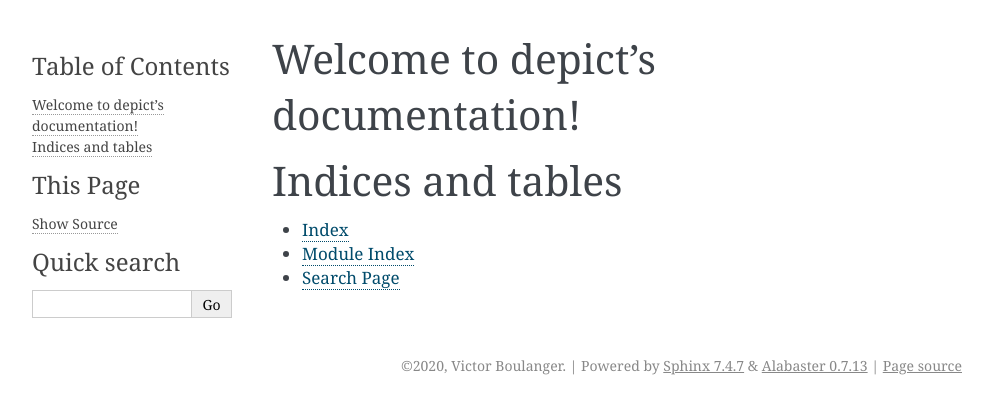
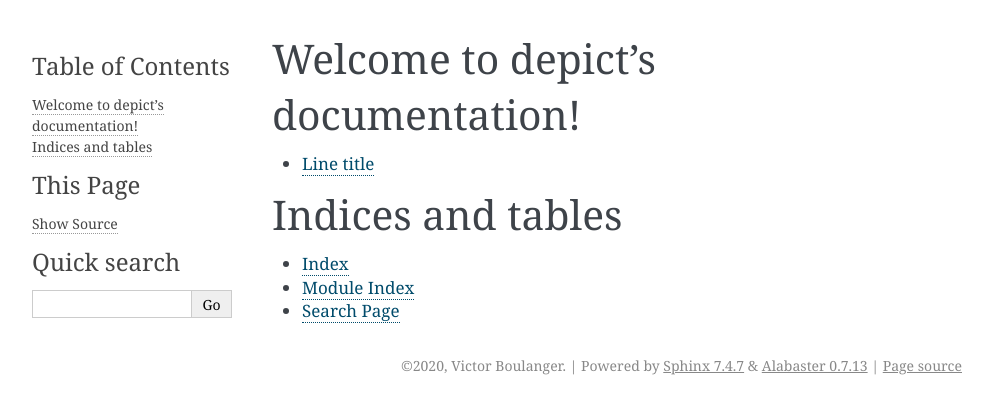
Before and after one commit to vboulanger/depict, a Sphinx documentation site: the page built from docs/index.rst, in a window 1280 px wide. Shown: the top 414 px of the page, without its empty margins (148-1141 px from the left). Built offline with Sphinx 7.4.7, drawn with Linux system fonts in a browser that asks for light colours.

Commit message:
Minor doc

```diff
--- a/docs/index.rst
+++ b/docs/index.rst
@@ -9,6 +9,8 @@ Welcome to depict's documentation!
 .. toctree::
    :maxdepth: 2
 
+   line
+
 Indices and tables
 ==================
 
--- a/docs/line.rst
+++ b/docs/line.rst
@@ -1 +1,4 @@
-Line file
+Line title
+==========
+
+Line explaination
```
